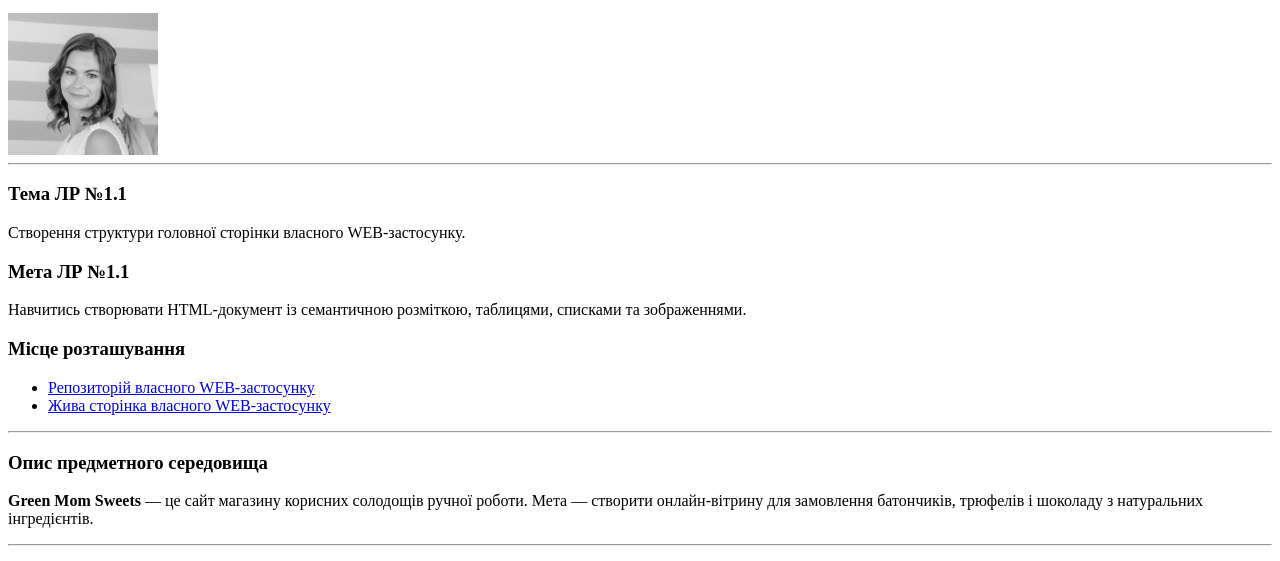
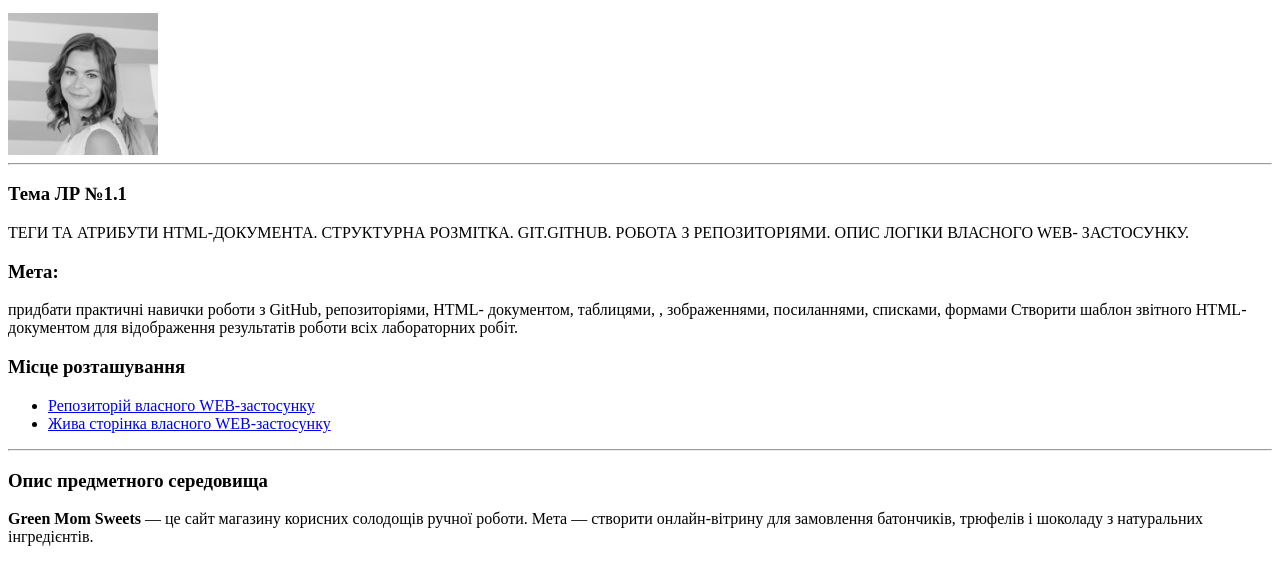
Before and after one commit to JuliaKosolap/IP-ZP51_-appRECORD-Kosolap-Iuliia-FIOT-2025, a plain HTML site: page Index.html in a window 1280 px wide. Shown: the part 152-713 px from the top of the page. Drawn offline with Linux system fonts and the light colour scheme.

Commit message:
the topic and the goal were updated

```diff
--- a/Index.html
+++ b/Index.html
@@ -1,10 +1,10 @@
-
 <header>
     <h1>Звіт з лабораторної роботи №1</h1>
     <h2>з дисципліни «Проєктування WEB-застосувань»</h2>
 
     <p><b>Виконала:</b> студентка групи ZP-51<br>
-    <b>ПІБ:</b> Косолап Юлія</p>
+        <b>ПІБ:</b> Косолап Юлія
+    </p>
     <img src="images/avatar.jpg" alt="Фото студента" width="150">
 </header>
 
@@ -12,15 +12,22 @@
 
 <section id="info">
     <h3>Тема ЛР №1.1</h3>
-    <p>Створення структури головної сторінки власного WEB-застосунку.</p>
+    <p>ТЕГИ ТА АТРИБУТИ HTML-ДОКУМЕНТА. СТРУКТУРНА РОЗМІТКА.
+        GIT.GITHUB. РОБОТА З РЕПОЗИТОРІЯМИ. ОПИС ЛОГІКИ ВЛАСНОГО WEB-
+        ЗАСТОСУНКУ.</p>
 
-    <h3>Мета ЛР №1.1</h3>
-    <p>Навчитись створювати HTML-документ із семантичною розміткою, таблицями, списками та зображеннями.</p>
+    <h3>Мета:</h3>
+    <p>придбати практичні навички роботи з GitHub, репозиторіями, HTML-
+        документом, таблицями, , зображеннями, посиланнями, списками, формами
+        Створити шаблон звітного HTML-документом для відображення результатів
+        роботи всіх лабораторних робіт.</p>
 
     <h3>Місце розташування</h3>
     <ul>
-      <li><a href="https://github.com/JuliaKosolap/IP-ZP51_appWEB-Kosolap-Iuliia-FIOT-2025">Репозиторій власного WEB-застосунку</a></li>
-      <li><a href="https://juliakosolap.github.io/IP-ZP51_appWEB-Kosolap-Iuliia-FIOT-2025/">Жива сторінка власного WEB-застосунку</a></li>
+        <li><a href="https://github.com/JuliaKosolap/IP-ZP51_appWEB-Kosolap-Iuliia-FIOT-2025">Репозиторій власного
+                WEB-застосунку</a></li>
+        <li><a href="https://juliakosolap.github.io/IP-ZP51_appWEB-Kosolap-Iuliia-FIOT-2025/">Жива сторінка власного
+                WEB-застосунку</a></li>
     </ul>
 </section>
 
@@ -93,7 +100,9 @@
   &lt;/tbody&gt;
 &lt;/table&gt;
 </code></pre>
-    <p>Використані теги: <code>&lt;table&gt;</code>, <code>&lt;tr&gt;</code>, <code>&lt;th&gt;</code>, <code>&lt;td&gt;</code>.</p>
+    <p>Використані теги: <code>&lt;table&gt;</code>, <code>&lt;tr&gt;</code>, <code>&lt;th&gt;</code>,
+        <code>&lt;td&gt;</code>.
+    </p>
 </section>
 
 <hr>
@@ -142,4 +151,5 @@
 </footer>
 
 </body>
+
 </html>
```
Lines whose indentation alone changed are shown as unchanged.
